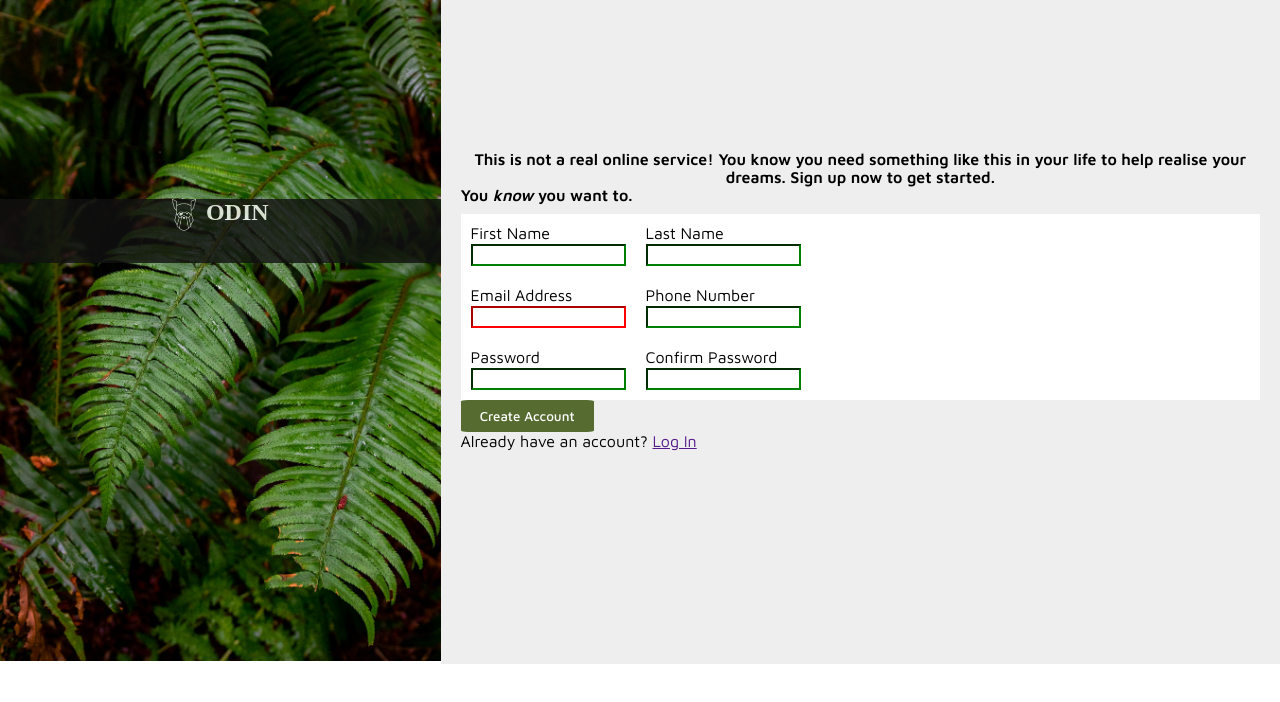
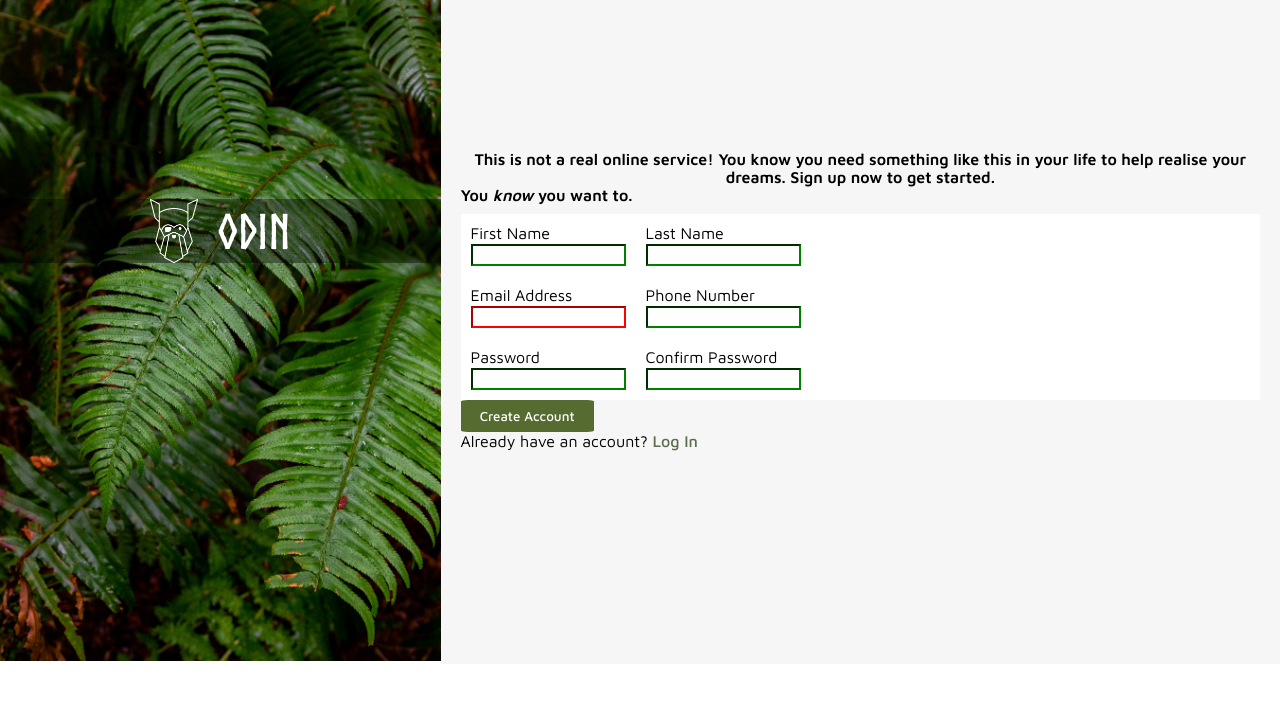
Before and after one commit to TalIQ501/odin-signup-form, a plain HTML site: page index.html in a window 1280 px wide. Drawn offline with Linux system fonts and the light colour scheme; a web font is replaced by a local one.

Commit message:
Completed

```diff
--- a/index.html
+++ b/index.html
@@ -40,7 +40,7 @@
                     </div>
                     <div class="form-elem">
                         <label for="phone-number">Phone Number</label>
-                        <input type="number" id="phone-number" name="phone-number" minlength="11" maxlength="11" >
+                        <input type="tel" id="phone" name="phone" pattern="[0-9]{3}-[0-9]{3}-[0-9]{4}" />
                     </div>
                 </div>
                 <div class="flex-row">
--- a/styles.css
+++ b/styles.css
@@ -1,4 +1,9 @@
 @import url('https://fonts.googleapis.com/css2?family=Caesar+Dressing&family=Maven+Pro:wght@400..900&display=swap');
+
+@font-face {
+    font-family: "Norse Bold";
+    src: url("/Norse-Bold.otf");
+}
 
 *, *::before, *::after {
     box-sizing: inherit;
@@ -21,44 +26,41 @@ body {
     width: 45%;
 }
 
-.img-container {
-    width: 100%;
-}
-
 #odin-overlay {
     display: flex;
     flex-direction: row;
-    gap: 10px;
+    gap: 20px;
     position: absolute;
-    background-color: #111;
+    background: rgba(0, 0, 0, 0.4);
     top: 30%;
     color: #fff;
-    opacity: 0.8;
     width: 100%;
     height: 4em;
     justify-content: center;
+    align-items: center;
 }
 
 #odin-logo {
-    width: 1.5em;
+    height: 100%;
 }
 
 #odin-overlay p {
     vertical-align: middle;
-    font-family: "Caesar Dressing";
-    font-size: 1.5em;
+    font-family: "Norse Bold" ,"Caesar Dressing";
+    font-size: 3em;
     font-weight: 600;
+
 }
-
 img {
-    width: 100%;
+    max-width: 100%;
+    max-height: 100%;
     object-fit: contain;
 }
 
 
 #form-sec {
     padding: 150px 20px;
-    background: #eee;
+    background: #f6f6f6;
 }
 
 #banner {
@@ -95,6 +97,10 @@ input:valid {
     border-color: green;
 }
 
+input:focus {
+    border-color: blue;
+}
+
 #btn-confirm {
     background-color: darkolivegreen;
     color: #fff;
@@ -104,3 +110,9 @@ input:valid {
     height: 2rem;
     width: 10em;
 }
+
+.btn-link {
+    color: #596D48;
+    font-weight: 500;
+    text-decoration: none;
+}
```
Also changed, not shown: Norse-Bold.otf (added).
